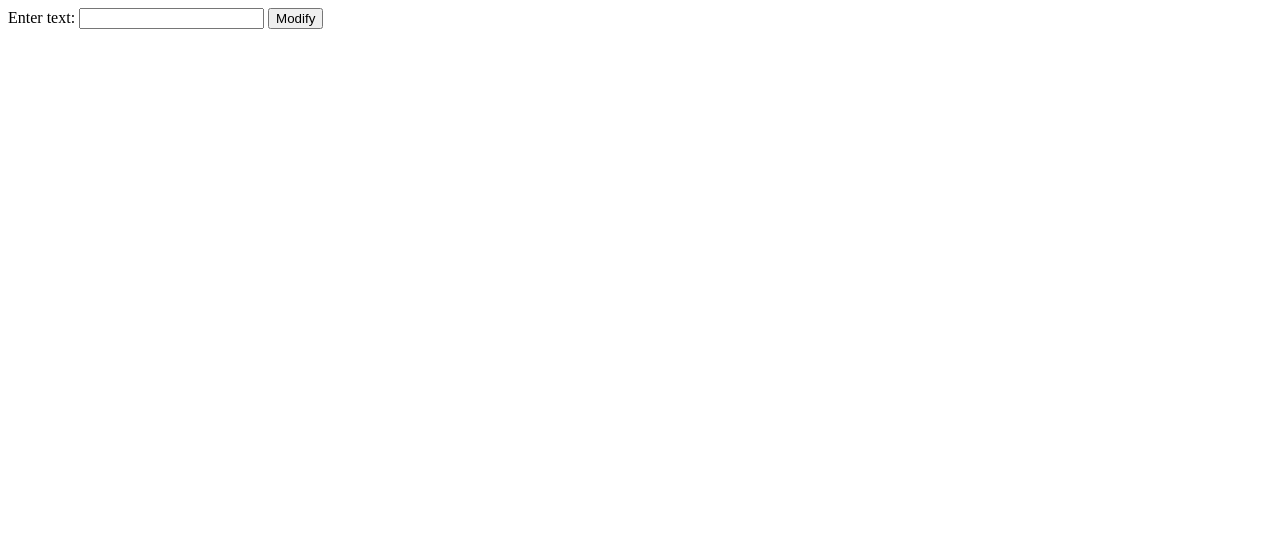
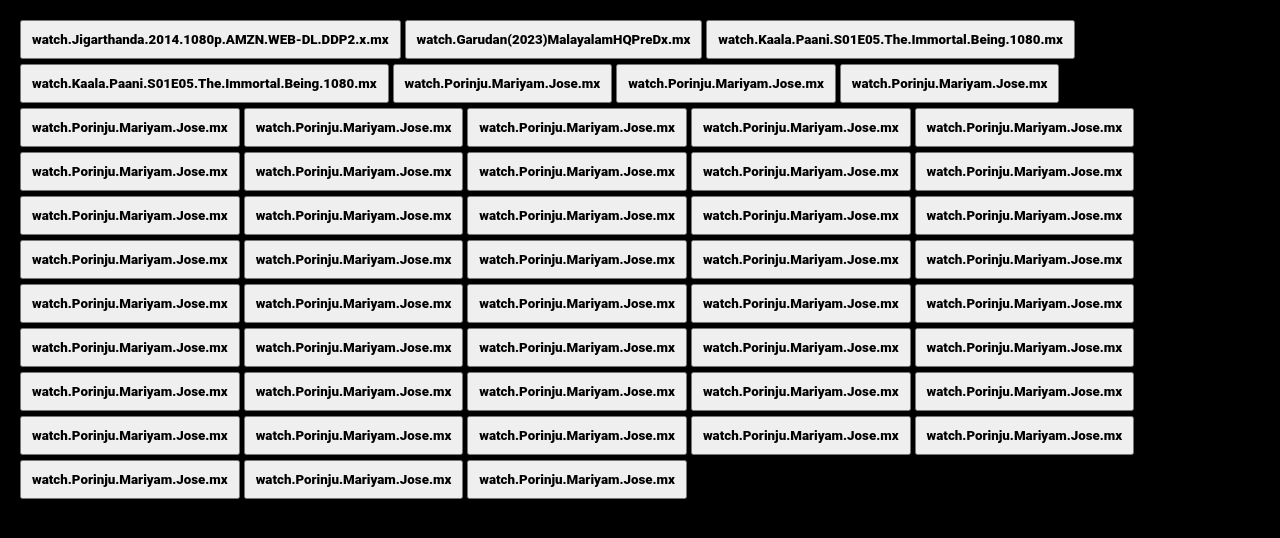
Before and after one commit to samshine1212/.mxadder, a plain HTML site: page index.html in a window 1280 px wide. Drawn offline with Linux system fonts and the light colour scheme.

Commit message:
Update index.html

```diff
--- a/index.html
+++ b/index.html
@@ -2,45 +2,91 @@
 <html lang="en">
 <head>
   <meta charset="UTF-8">
-    <meta http-equiv="X-UA-Compatible" content="IE=edge">
   <meta name="viewport" content="width=device-width, initial-scale=1.0">
-    <title>Text Modifier</title>
+  <title>Copy Text Example</title>
+  <link href="https://fonts.googleapis.com/css2?family=Roboto:wght@900&display=swap" rel="stylesheet">
+  <style>
+    body {
+      font-family: 'Roboto Black', Arial, sans-serif;
+      margin: 20px;
+      font-weight: bold;
+      background-color: black;
+      color: white;
+    }
+
+    button {
+      padding: 10px;
+      cursor: pointer;
+      font-family: 'Roboto Black', Arial, sans-serif;
+      font-weight: bold;
+      margin-bottom: 5px;
+      white-space: nowrap; /* Prevent text from wrapping to the next line */
+    }
+  </style>
 </head>
 <body>
 
-    <label for="userInput">Enter text:</label>
-    <input type="text" id="userInput">
-
-    <button onclick="modifyText()">Modify</button>
-
-    <button onclick="copyToClipboard()" id="copyButton" style="display:none;">Copy</button>
+  <button onclick="copyText(1, 'https://cdn08.chiheisen.app/1001903060952/27367')">watch.Jigarthanda.2014.1080p.AMZN.WEB-DL.DDP2.x.mx</button>
+  <button onclick="copyText(2, 'https://dl.tgxbots.workers.dev/dl/776360?hash=AgADhB')">watch.Garudan(2023)MalayalamHQPreDx.mx</button>
+  <button onclick="copyText(3, 'https://cbal.short.gy/Q8xh8s')">watch.Kaala.Paani.S01E05.The.Immortal.Being.1080.mx</button>
+  <button onclick="copyText(4, 'https://cdn08.chiheisen.app/1001903060952/27367')">watch.Kaala.Paani.S01E05.The.Immortal.Being.1080.mx</button>
+  <button onclick="copyText(5, 'https://cdn08.chiheisen.app/1001903060952/27367')">watch.Porinju.Mariyam.Jose.mx</button>
+  <button onclick="copyText(6, 'watch.Kaala.Paani.S01E05.The.Immortal.Being.1080p.mx')">watch.Porinju.Mariyam.Jose.mx</button>
+  <button onclick="copyText(7, 'watch.Porinju.Mariyam.Jose.mx')">watch.Porinju.Mariyam.Jose.mx</button>
+  <button onclick="copyText(8, 'watch.Porinju.Mariyam.Jose.mx')">watch.Porinju.Mariyam.Jose.mx</button>
+  <button onclick="copyText(9, 'watch.Porinju.Mariyam.Jose.mx')">watch.Porinju.Mariyam.Jose.mx</button>
+  <button onclick="copyText(10, 'watch.Porinju.Mariyam.Jose.mx')">watch.Porinju.Mariyam.Jose.mx</button>
+  <button onclick="copyText(11, 'watch.Porinju.Mariyam.Jose.mx')">watch.Porinju.Mariyam.Jose.mx</button>
+  <button onclick="copyText(12, 'watch.Porinju.Mariyam.Jose.mx')">watch.Porinju.Mariyam.Jose.mx</button>
+  <button onclick="copyText(13, 'watch.Porinju.Mariyam.Jose.mx')">watch.Porinju.Mariyam.Jose.mx</button>
+  <button onclick="copyText(14, 'watch.Porinju.Mariyam.Jose.mx')">watch.Porinju.Mariyam.Jose.mx</button>
+  <button onclick="copyText(15, 'watch.Porinju.Mariyam.Jose.mx')">watch.Porinju.Mariyam.Jose.mx</button>
+  <button onclick="copyText(16, 'watch.Porinju.Mariyam.Jose.mx')">watch.Porinju.Mariyam.Jose.mx</button>
+  <button onclick="copyText(17, 'watch.Porinju.Mariyam.Jose.mx')">watch.Porinju.Mariyam.Jose.mx</button>
+  <button onclick="copyText(18, 'watch.Porinju.Mariyam.Jose.mx')">watch.Porinju.Mariyam.Jose.mx</button>
+  <button onclick="copyText(19, 'watch.Porinju.Mariyam.Jose.mx')">watch.Porinju.Mariyam.Jose.mx</button>
+  <button onclick="copyText(20, 'watch.Porinju.Mariyam.Jose.mx')">watch.Porinju.Mariyam.Jose.mx</button>
+  <button onclick="copyText(21, 'watch.Porinju.Mariyam.Jose.mx')">watch.Porinju.Mariyam.Jose.mx</button>
+  <button onclick="copyText(22, 'watch.Porinju.Mariyam.Jose.mx')">watch.Porinju.Mariyam.Jose.mx</button>
+  <button onclick="copyText(23, 'watch.Porinju.Mariyam.Jose.mx')">watch.Porinju.Mariyam.Jose.mx</button>
+  <button onclick="copyText(24, 'watch.Porinju.Mariyam.Jose.mx')">watch.Porinju.Mariyam.Jose.mx</button>
+  <button onclick="copyText(25, 'watch.Porinju.Mariyam.Jose.mx')">watch.Porinju.Mariyam.Jose.mx</button>
+  <button onclick="copyText(26, 'watch.Porinju.Mariyam.Jose.mx')">watch.Porinju.Mariyam.Jose.mx</button>
+  <button onclick="copyText(27, 'watch.Porinju.Mariyam.Jose.mx')">watch.Porinju.Mariyam.Jose.mx</button>
+  <button onclick="copyText(28, 'watch.Porinju.Mariyam.Jose.mx')">watch.Porinju.Mariyam.Jose.mx</button>
+  <button onclick="copyText(29, 'watch.Porinju.Mariyam.Jose.mx')">watch.Porinju.Mariyam.Jose.mx</button>
+  <button onclick="copyText(30, 'watch.Porinju.Mariyam.Jose.mx')">watch.Porinju.Mariyam.Jose.mx</button>
+  <button onclick="copyText(31, 'watch.Porinju.Mariyam.Jose.mx')">watch.Porinju.Mariyam.Jose.mx</button>
+  <button onclick="copyText(32, 'watch.Porinju.Mariyam.Jose.mx')">watch.Porinju.Mariyam.Jose.mx</button>
+  <button onclick="copyText(33, 'watch.Porinju.Mariyam.Jose.mx')">watch.Porinju.Mariyam.Jose.mx</button>
+  <button onclick="copyText(34, 'watch.Porinju.Mariyam.Jose.mx')">watch.Porinju.Mariyam.Jose.mx</button>
+  <button onclick="copyText(35, 'watch.Porinju.Mariyam.Jose.mx')">watch.Porinju.Mariyam.Jose.mx</button>
+  <button onclick="copyText(36, 'watch.Porinju.Mariyam.Jose.mx')">watch.Porinju.Mariyam.Jose.mx</button>
+  <button onclick="copyText(37, 'watch.Porinju.Mariyam.Jose.mx')">watch.Porinju.Mariyam.Jose.mx</button>
+  <button onclick="copyText(38, 'watch.Porinju.Mariyam.Jose.mx')">watch.Porinju.Mariyam.Jose.mx</button>
+  <button onclick="copyText(39, 'watch.Porinju.Mariyam.Jose.mx')">watch.Porinju.Mariyam.Jose.mx</button>
+  <button onclick="copyText(40, 'watch.Porinju.Mariyam.Jose.mx')">watch.Porinju.Mariyam.Jose.mx</button>
+  <button onclick="copyText(41, 'watch.Porinju.Mariyam.Jose.mx')">watch.Porinju.Mariyam.Jose.mx</button>
+  <button onclick="copyText(42, 'watch.Porinju.Mariyam.Jose.mx')">watch.Porinju.Mariyam.Jose.mx</button>
+  <button onclick="copyText(43, 'watch.Porinju.Mariyam.Jose.mx')">watch.Porinju.Mariyam.Jose.mx</button>
+  <button onclick="copyText(44, 'watch.Porinju.Mariyam.Jose.mx')">watch.Porinju.Mariyam.Jose.mx</button>
+  <button onclick="copyText(45, 'watch.Porinju.Mariyam.Jose.mx')">watch.Porinju.Mariyam.Jose.mx</button>
+  <button onclick="copyText(46, 'watch.Porinju.Mariyam.Jose.mx')">watch.Porinju.Mariyam.Jose.mx</button>
+  <button onclick="copyText(47, 'watch.Porinju.Mariyam.Jose.mx')">watch.Porinju.Mariyam.Jose.mx</button>
+  <button onclick="copyText(48, 'watch.Porinju.Mariyam.Jose.mx')">watch.Porinju.Mariyam.Jose.mx</button>
+  <button onclick="copyText(49, 'watch.Porinju.Mariyam.Jose.mx')">watch.Porinju.Mariyam.Jose.mx</button>
+  <button onclick="copyText(50, 'watch.Porinju.Mariyam.Jose.mx')">watch.Porinju.Mariyam.Jose.mx</button>
 
   <script>
-        function modifyText() {
-            var userInput = document.getElementById("userInput").value;
-            var specificString1 = "https://stream.airtelxstreamsmarttube.workers.dev/0:/";
-            var specificString2 = "mkv?a=view";
-            var modifiedText = "watch." + userInput.replace(/ /g, '.').replace(specificString1, '').replace(specificString2, '') + ".mx";
-
-            if (modifiedText.length > 50) {
-                modifiedText = modifiedText.substring(0, 46) + "x.mx";
-            }
-
-            modifiedText = modifiedText.replace(/\.+/g, '.').replace(/%20/g, '');
-
-            document.getElementById("copyButton").style.display = "block";
-            copiedText = modifiedText;
-        }
-
-        function copyToClipboard() {
-            var copyText = copiedText;
+    function copyText(index, text) {
       var textArea = document.createElement("textarea");
-            textArea.value = copyText;
+      textArea.value = text;
       document.body.appendChild(textArea);
       textArea.select();
-            document.execCommand('copy');
+      document.execCommand("copy");
       document.body.removeChild(textArea);
-            alert("Copied to clipboard: " + copyText);
+
+      alert("Enjoy your Movie!");
     }
   </script>
 
```
Lines whose indentation alone changed are shown as unchanged.
